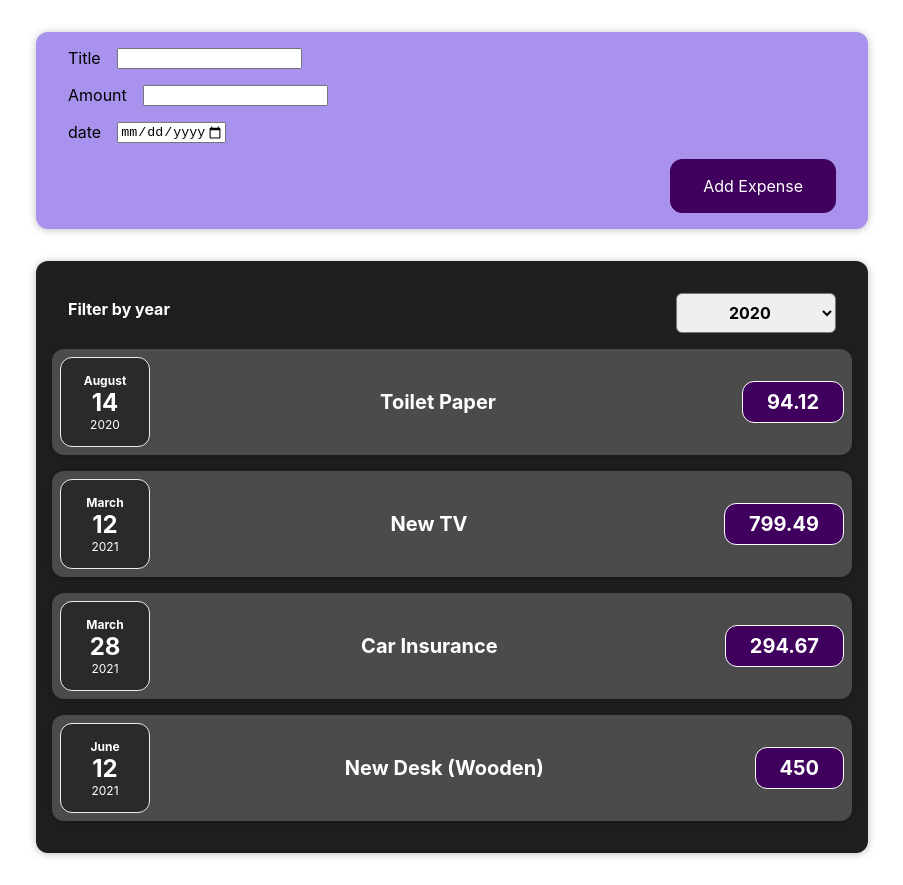
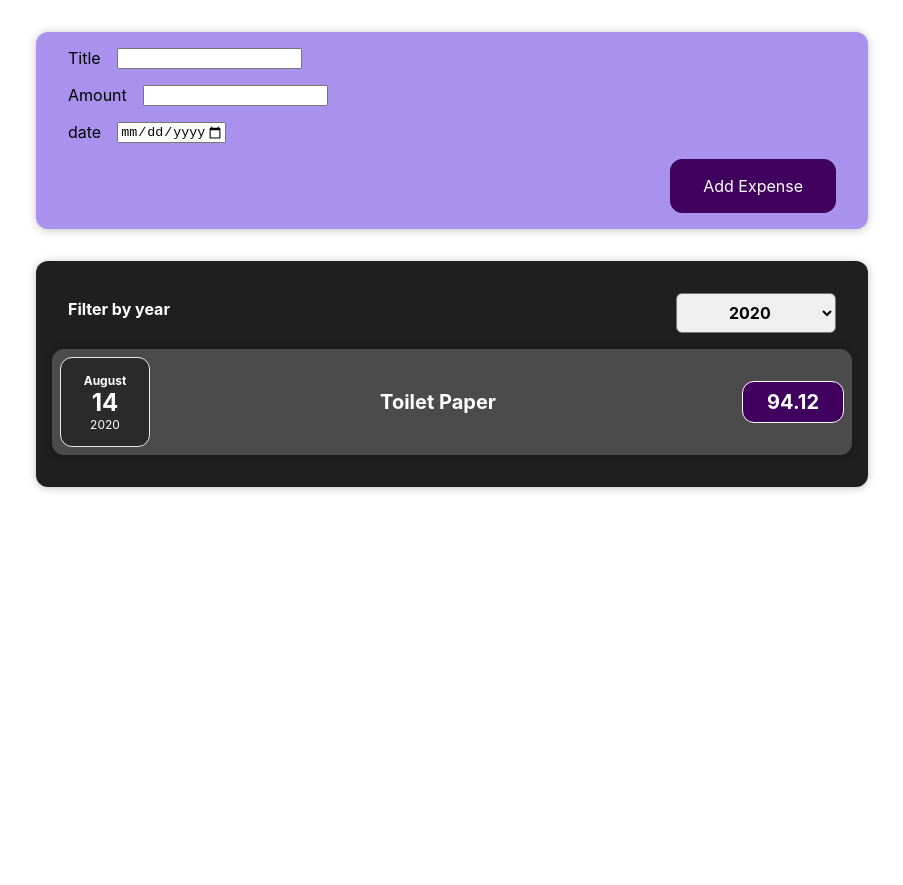
Before and after one commit to davetii/expenses-react-app, a React (Create React App) app: page / in a window 1280 px wide. Shown: the whole page, without its empty margins (188-1091 px from the left). After the commit the page ends 800 px from the top, so only its background shows below. Built offline with nearby package versions, Linux system fonts and the light colour scheme.

Commit message:
Implemented filter logic

```diff
--- a/src/components/expenses/Expenses.js
+++ b/src/components/expenses/Expenses.js
@@ -6,18 +6,16 @@ import ExpenseFilter from "./ExpensesFilter";
 
 const Expenses = (props) => {
     const [filteredYear, setFilteredYear] = useState('2020');
-    const expenses = props.expenses;
-    const yearChanged = (selectedYear) => {
-        setFilteredYear(selectedYear);
-        console.log("yearChanged");
-        console.log(selectedYear);
-    }
+    const yearChanged = (selectedYear) => { setFilteredYear(selectedYear);}
+    const filteredExpense = props.expenses.filter(i => {
+        return i.date.getFullYear() === +filteredYear;
+    })
     return(
         <div>
             <Card className="expenses">
                 <ExpenseFilter selected={filteredYear} onChangeYear={yearChanged}/>
                 {
-                    props.expenses.map((expense) => (
+                    filteredExpense.map((expense) => (
                         <ExpenseItem
                             key={expense.id}
                             title={expense.title}
```
